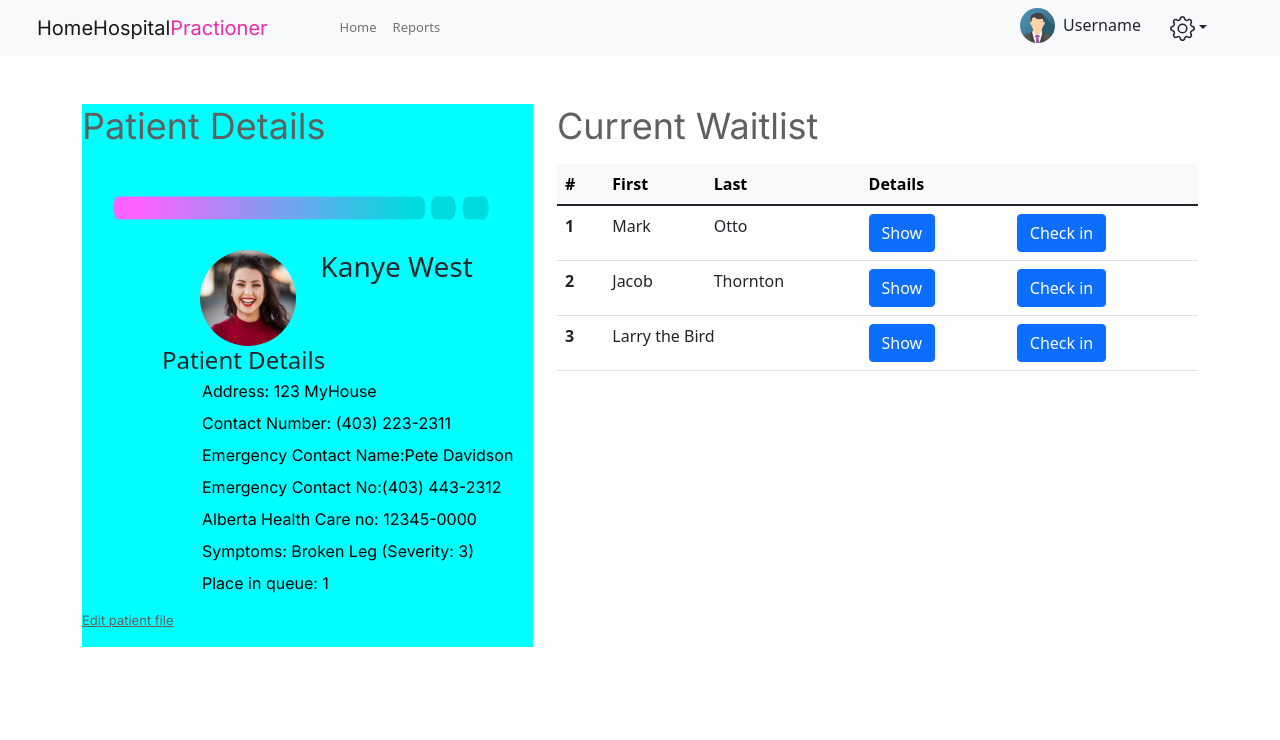
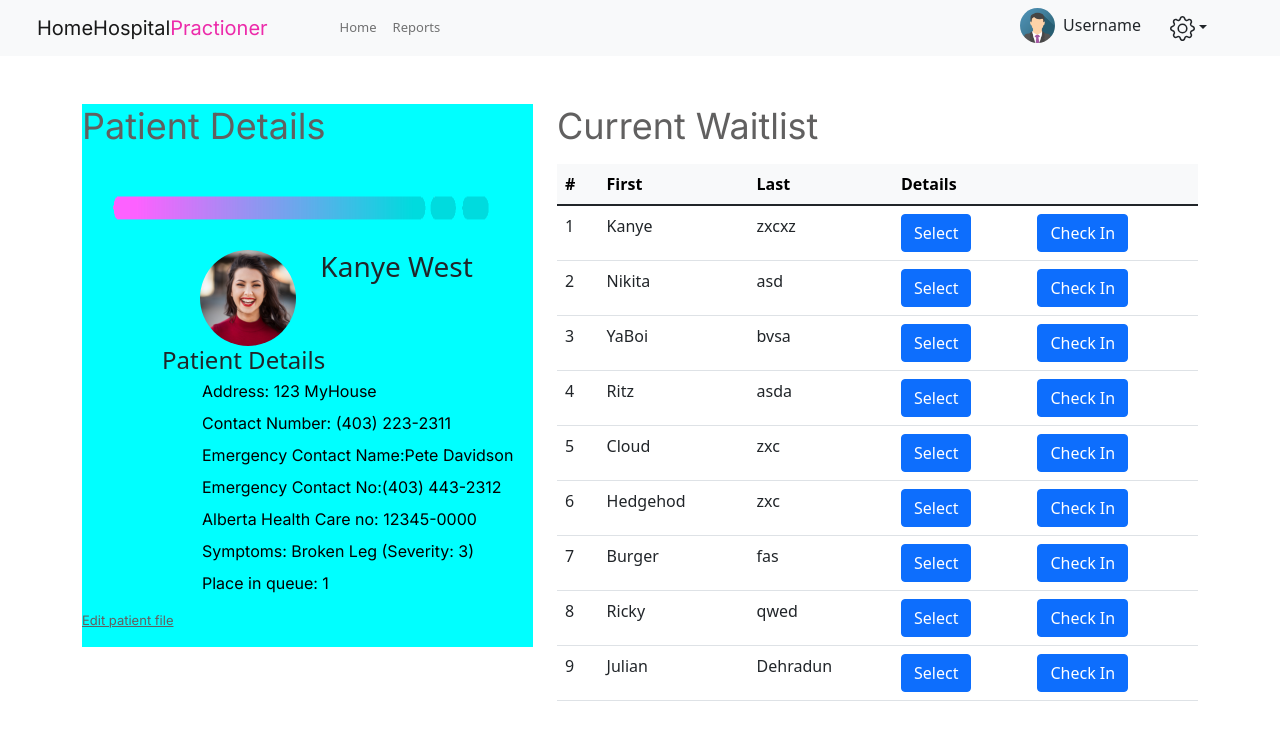
Before and after one commit to liamandaidan/HomeHospital, a React (Create React App) app in the folder HomeHospital-Frontend/hh-front/: page /practioner in a window 1280 px wide. Shown: the top 740 px of the page. Built offline with nearby package versions, Linux system fonts and the light colour scheme.

Commit message:
Changes so far!

```diff
--- a/HomeHospital-Frontend/hh-front/src/components/PractionerWaitlist.jsx
+++ b/HomeHospital-Frontend/hh-front/src/components/PractionerWaitlist.jsx
@@ -1,14 +1,26 @@
-import React, { useContext, useEffect, useState, Component } from "react";
+import React from "react";
 import { Button } from "react-bootstrap";
-import { Axios } from "axios";
+import PatientData from "../components/patientData.json";
 
-export default class PractionerWaitlist extends Component {
+export default function PractionerWaitlist({ childToParent }) {
+  const DisplayTableRows = PatientData.map((data) => {
+    return (
+      <tr>
+        <td>{data.id}</td>
+        <td>{data.first}</td>
+        <td>{data.last}</td>
+        <td>
+          <Button>Select</Button>
+        </td>
+        <td>
+          <Button>Check In</Button>
+        </td>
+      </tr>
+    );
+  });
 
-    render() {
   return (
     <div>
-          {/* This table class will be automatically generated.
-    Just used as an example for now */}
       <table class="table table-hover">
         <thead class="table-light">
           <tr>
@@ -19,46 +31,11 @@ export default class PractionerWaitlist extends Component {
             <th scope="col"></th>
           </tr>
         </thead>
-            <tbody>
-              <tr>
-                <th scope="row">1</th>
-                <td>Mark</td>
-                <td>Otto</td>
-                <td>
-                  <Button>Show</Button>
-                </td>
-                <td>
-                  <Button>Check in</Button>
-                </td>
-              </tr>
-              <tr>
-                <th scope="row">2</th>
-                <td>Jacob</td>
-                <td>Thornton</td>{" "}
-                <td>
-                  <Button>Show</Button>
-                </td>
-                <td>
-                  <Button>Check in</Button>
-                </td>
-              </tr>
-              <tr>
-                <th scope="row">3</th>
-                <td colspan="2">Larry the Bird</td>{" "}
-                <td>
-                  <Button>Show</Button>
-                </td>
-                <td>
-                  <Button>Check in</Button>
-                </td>
-              </tr>
-            </tbody>
+        <tbody>{DisplayTableRows}</tbody>
       </table>
     </div>
   );
 }
-}
-
 
 // export default function PractionerWaitlist() {
 //   const [posts, setPosts] = useState("");
--- /dev/null
+++ b/HomeHospital-Frontend/hh-front/src/components/patientData.json
@@ -0,0 +1,54 @@
+[
+    {
+        "id":1,
+        "first":"Kanye",
+        "last":"zxcxz"
+    },
+
+    {
+        "id":2,
+        "first":"Nikita",
+        "last":"asd"
+    },
+
+    {
+        "id":3,
+        "first":"YaBoi",
+        "last":"bvsa"
+    },
+
+    {
+        "id":4,
+        "first":"Ritz",
+        "last":"asda"
+    },
+
+    {
+        "id":5,
+        "first":"Cloud",
+        "last":"zxc"
+    },
+
+    {
+        "id":6,
+        "first":"Hedgehod",
+        "last":"zxc"
+    },
+    {
+        "id":7,
+        "first":"Burger",
+        "last":"fas"
+    },
+
+    {
+        "id":8,
+        "first":"Ricky",
+        "last":"qwed"
+    },
+
+    {
+        "id":9,
+        "first":"Julian",
+        "last":"Dehradun"
+    }
+]
--- a/HomeHospital-Frontend/hh-front/src/pages/Practioner.jsx
+++ b/HomeHospital-Frontend/hh-front/src/pages/Practioner.jsx
@@ -1,22 +1,24 @@
-import React, { useState, Component } from "react";
-import { Container, Row, Col, Button } from "react-bootstrap";
-import PatientInfo from "../components/PatientInfo.js";
+import React, { useState } from "react";
+import { Container, Row, Col } from "react-bootstrap";
 import PractNav from "../components/PractNavBar.jsx";
-import logo from "../images/heartbeat.png";
 import "../styles/PractionerStyles.css";
 import line from "../images/hb2.png";
 import PractionerWaitlist from "../components/PractionerWaitlist.jsx";
 import PractitionerPatientInfo from "../components/PractitionerPatientInfo.js";
 
-export default class Practioner extends Component {
-  state = { firstName: "", lastName: "" };
-  //this will retrieve data from PractionerWaitlist table and update state
-  //I NEED TO FIGURE OUT HOW TO SEND JSON OF DATA
-  callbackFunction = (childData) => {
-    this.setState({firstName: childData})
-  };
+export default function Practioner() {
 
-  render() {
+  //State used to keep track of the current info in focus.
+  const[patientData, setPatientData] = useState("");
+  /**
+   * This will update our parent class(Practioner) with recent info.
+   * @param {*} childData the ID of a patient passed in from child.
+   */
+  const childToParent = (childData) => {
+    //alert("This is id num: "+childData);
+    setPatientData(childData);
+  }
+
   return (
     <div>
       <PractNav />
@@ -35,9 +37,7 @@ export default class Practioner extends Component {
                   />
                 </Row>
                 <Row>
-                    {/* Patient info shown depending on logic of component selected.
-                    PATIENTINFO COMPONENT WILL NEED TO BE REPLACED*/}
-                    <PractitionerPatientInfo />
+                  <PractitionerPatientInfo patientDataGiven={patientData}/>
                 </Row>
                 <Row>
                   <p>
@@ -52,7 +52,7 @@ export default class Practioner extends Component {
                   <p class="pd">Current Waitlist</p>
                 </Row>
                 <Row>
-                    <PractionerWaitlist />
+                  <PractionerWaitlist childToParent={childToParent}/>
                 </Row>
               </div>
             </Col>
@@ -62,4 +62,3 @@ export default class Practioner extends Component {
     </div>
   );
 }
-}
```
Lines whose indentation alone changed are shown as unchanged.
